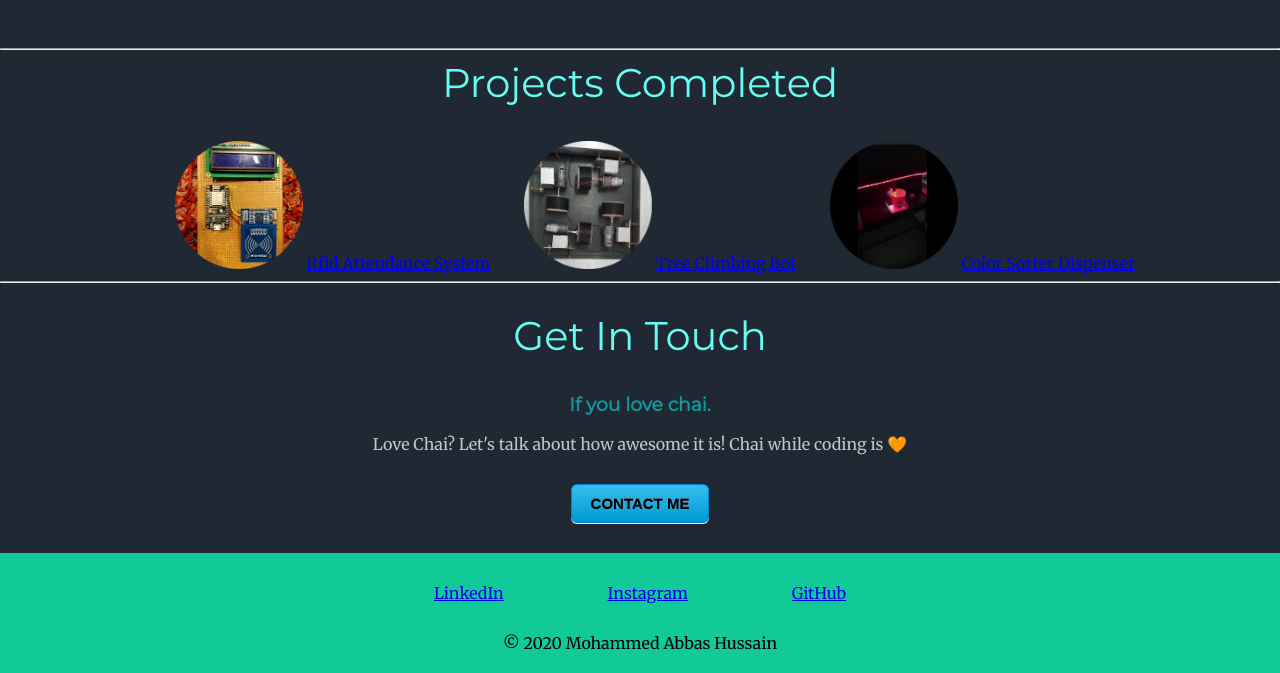
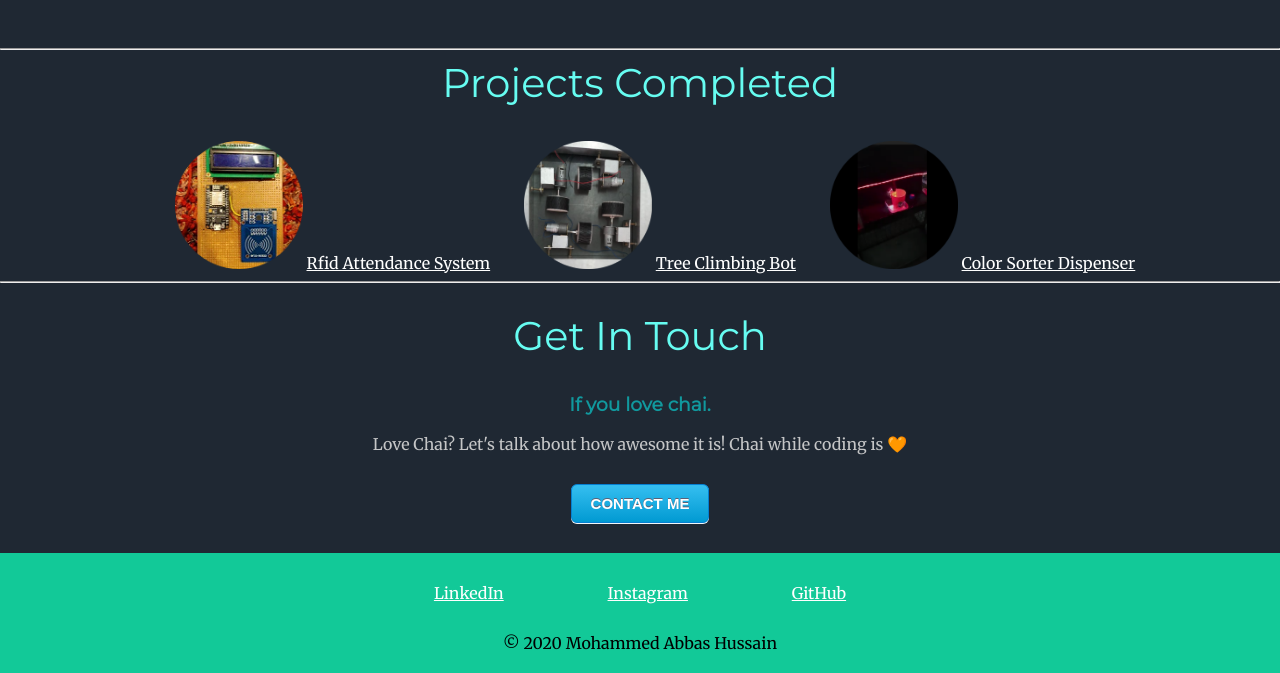
Before and after one commit to MdAbbasHn/CVRequest, a plain HTML site: page index.html in a window 1280 px wide. Shown: the part 1938-2611 px from the top of the page. Drawn offline with Linux system fonts and the light colour scheme.

Commit message:
changed anchor link and visited.

```diff
--- a/css/styles.css
+++ b/css/styles.css
@@ -140,3 +140,9 @@ p{
   width: 10%;
   margin-left: 30px;
 }
+a:link{
+color: white;
+}
+a:visited{
+color: blue;
+}
```
